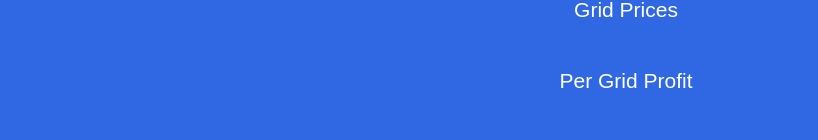
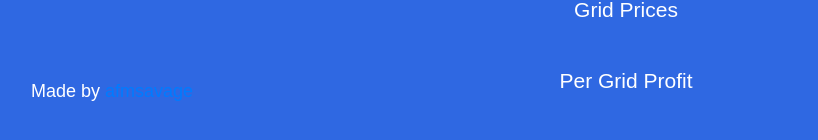
Before and after one commit to afmsavage/gridcalc, a plain HTML site: page index.html in a window 1280 px wide. Shown: the part 554-694 px from the top of the page, without its empty margins (14-832 px from the left). Drawn offline with nearby package versions, Linux system fonts and the light colour scheme.

Commit message:
added created by

```diff
--- a/index.html
+++ b/index.html
@@ -48,4 +48,7 @@
     <script src="https://stackpath.bootstrapcdn.com/bootstrap/4.3.1/js/bootstrap.min.js" integrity="sha384-JjSmVgyd0p3pXB1rRibZUAYoIIy6OrQ6VrjIEaFf/nJGzIxFDsf4x0xIM+B07jRM" crossorigin="anonymous"></script>
     <script src="calc.js"></script>
   </body>
+  <footer>
+      <p>Made by <a href="https://twitter.com/skumbagt">afmsavage</a></p>
+    </footer>
 </html>
```
